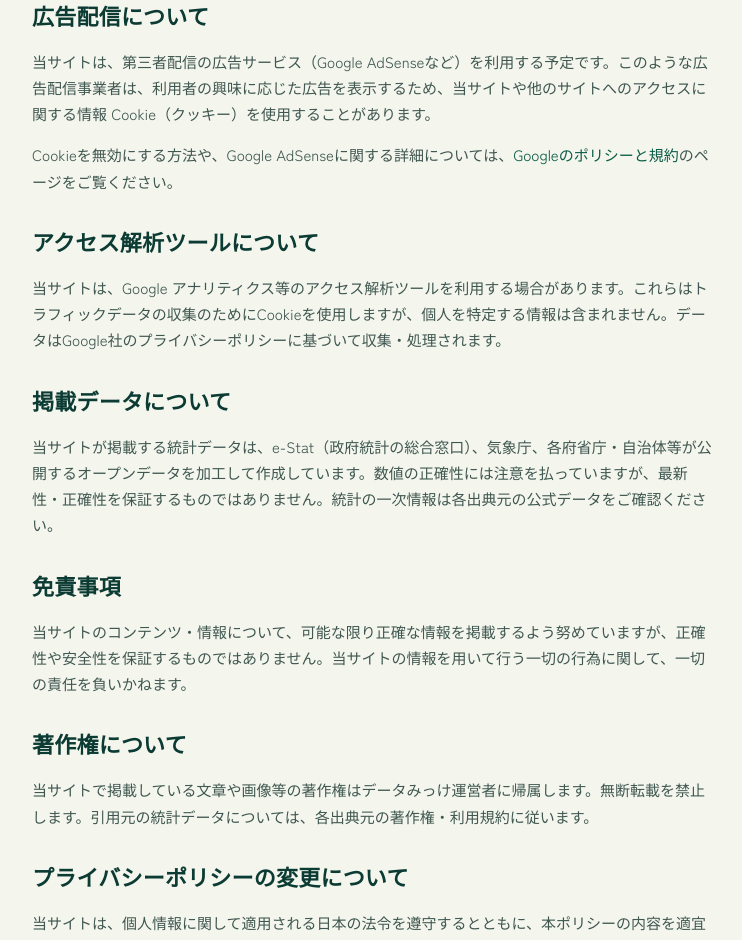
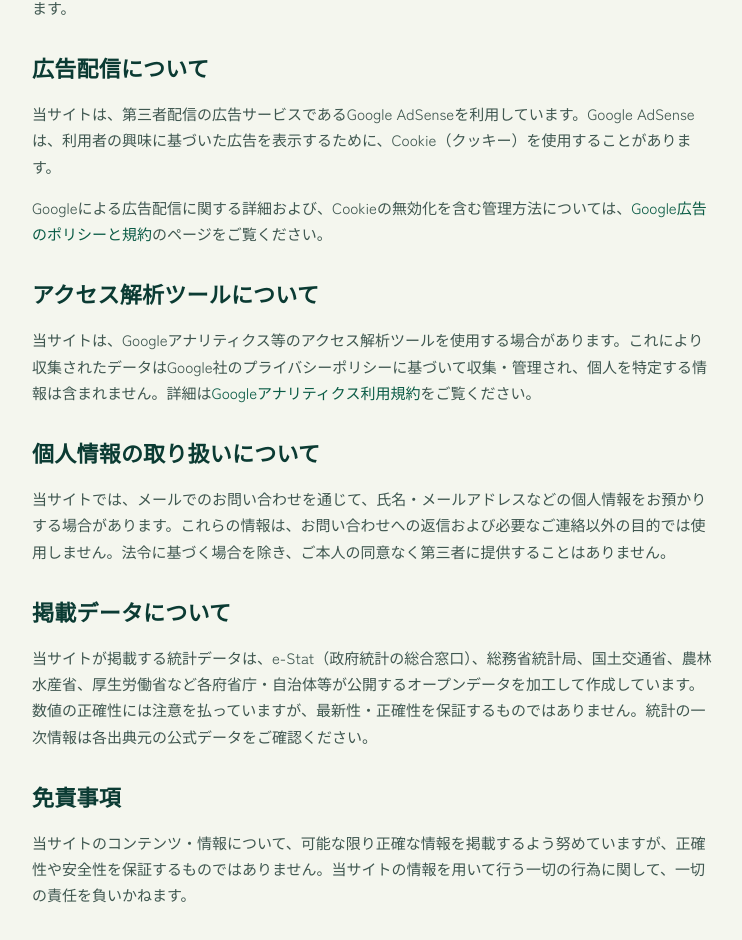
Before and after one commit to OW-beep/data-mikke, a Next.js app: page /privacy in a window 1280 px wide. Shown: the part 349-1289 px from the top of the page, without its empty margins (112-854 px from the left). Built offline with nearby package versions, Linux system fonts and the light colour scheme; no server answers; a web font is replaced by a local one.

Commit message:
データセット・機能を更新

```diff
--- a/app/privacy/page.tsx
+++ b/app/privacy/page.tsx
@@ -10,41 +10,51 @@ export default function PrivacyPage() {
     <div className="dm-doc">
       <p className="dm-eyebrow">Privacy Policy</p>
       <h1>プライバシーポリシー</h1>
-      <p className="dm-doc-updated">最終更新日: 2026年7月17日</p>
+      <p className="dm-doc-updated">最終更新日: 2026年7月30日</p>
 
       <p>
         {SITE.name}（以下「当サイト」）は、利用者のプライバシーを尊重し、個人情報の保護に努めます。
-        本ページでは、当サイトにおける情報の取り扱いについて説明します。
+        当サイトは、個人情報に関して適用される日本の法令を遵守するとともに、本ポリシーの内容を適宜見直し、その改善に努めます。本ページでは、当サイトにおける情報の取り扱いについて説明します。
       </p>
 
       <h2>広告配信について</h2>
       <p>
-        当サイトは、第三者配信の広告サービス（Google
-        AdSenseなど）を利用する予定です。このような広告配信事業者は、利用者の興味に応じた広告を表示するため、当サイトや他のサイトへのアクセスに関する情報
-        Cookie（クッキー）を使用することがあります。
+        当サイトは、第三者配信の広告サービスであるGoogle AdSenseを利用しています。Google
+        AdSenseは、利用者の興味に基づいた広告を表示するために、Cookie（クッキー）を使用することがあります。
       </p>
       <p>
-        Cookieを無効にする方法や、Google
-        AdSenseに関する詳細については、
+        Googleによる広告配信に関する詳細および、Cookieの無効化を含む管理方法については、
         <a
           href="https://policies.google.com/technologies/ads?hl=ja"
           target="_blank"
           rel="noopener noreferrer"
         >
-          Googleのポリシーと規約
+          Google広告のポリシーと規約
         </a>
         のページをご覧ください。
       </p>
 
       <h2>アクセス解析ツールについて</h2>
       <p>
-        当サイトは、Google
-        アナリティクス等のアクセス解析ツールを利用する場合があります。これらはトラフィックデータの収集のためにCookieを使用しますが、個人を特定する情報は含まれません。データはGoogle社のプライバシーポリシーに基づいて収集・処理されます。
+        当サイトは、Googleアナリティクス等のアクセス解析ツールを使用する場合があります。これにより収集されたデータはGoogle社のプライバシーポリシーに基づいて収集・管理され、個人を特定する情報は含まれません。詳細は
+        <a
+          href="https://marketingplatform.google.com/about/analytics/terms/jp/"
+          target="_blank"
+          rel="noopener noreferrer"
+        >
+          Googleアナリティクス利用規約
+        </a>
+        をご覧ください。
+      </p>
+
+      <h2>個人情報の取り扱いについて</h2>
+      <p>
+        当サイトでは、メールでのお問い合わせを通じて、氏名・メールアドレスなどの個人情報をお預かりする場合があります。これらの情報は、お問い合わせへの返信および必要なご連絡以外の目的では使用しません。法令に基づく場合を除き、ご本人の同意なく第三者に提供することはありません。
       </p>
 
       <h2>掲載データについて</h2>
       <p>
-        当サイトが掲載する統計データは、e-Stat（政府統計の総合窓口）、気象庁、各府省庁・自治体等が公開するオープンデータを加工して作成しています。数値の正確性には注意を払っていますが、最新性・正確性を保証するものではありません。統計の一次情報は各出典元の公式データをご確認ください。
+        当サイトが掲載する統計データは、e-Stat（政府統計の総合窓口）、総務省統計局、国土交通省、農林水産省、厚生労働省など各府省庁・自治体等が公開するオープンデータを加工して作成しています。数値の正確性には注意を払っていますが、最新性・正確性を保証するものではありません。統計の一次情報は各出典元の公式データをご確認ください。
       </p>
 
       <h2>免責事項</h2>
@@ -54,14 +64,12 @@ export default function PrivacyPage() {
 
       <h2>著作権について</h2>
       <p>
-        当サイトで掲載している文章や画像等の著作権は{SITE.operatorName}
-        に帰属します。無断転載を禁止します。引用元の統計データについては、各出典元の著作権・利用規約に従います。
+        当サイトで掲載している文章・図表・独自算出データ等の著作権は{SITE.operatorName}
+        に帰属します。著作権法で認められる引用の範囲を超える無断複製・転載を禁じます。引用元の統計データそのものについては、各出典元の著作権・利用規約に従います。
       </p>
 
       <h2>プライバシーポリシーの変更について</h2>
-      <p>
-        当サイトは、個人情報に関して適用される日本の法令を遵守するとともに、本ポリシーの内容を適宜見直しその改善に努めます。修正した場合は、本ページにて公表します。
-      </p>
+      <p>本ポリシーの内容を変更した場合は、本ページにて公表します。</p>
 
       <h2>お問い合わせ</h2>
       <p>
--- a/src/articles/hospital-per-capita-ranking.ts
+++ b/src/articles/hospital-per-capita-ranking.ts
@@ -7,7 +7,7 @@ export const hospitalPerCapitaRanking: Article = {
     "単純な病院数では大都市が上位を占めますが、人口10万人あたりで見直すと、ランキングの顔ぶれはまったく違うものになります。",
   publishedAt: "2026-06-21",
   relatedDataset: "hospitalPerCapita",
-  relatedArticles: ["hospital-count-reading-guide"],
+  relatedArticles: ["hospital-count-reading-guide", "doctor-count-west-high-east-low-mystery", "nurse-count-income-inverse-relationship"],
   body: [
     "以前の記事「病院数ランキングだけでは分からない、地域医療の実態」で、単純な病院数は人口規模に比例しやすく、地域医療の充実度を測るには人口で調整した指標を見る必要があると指摘しました。今回、その指摘を実際の指標として計算し、「人口10万人あたり病院数」というランキングを作りました。",
 
@@ -15,6 +15,8 @@ export const hospitalPerCapitaRanking: Article = {
 
     "この結果は「地方は医療が手薄で、都市は医療が充実している」という単純なイメージに、一つの反例を示しています。もちろん、病院数が多いことがそのまま医療の質の高さや利便性を意味するわけではありません。大都市の病院は高度医療に対応した大規模な施設が多く、地方は日常的な診療を担う中小規模の病院が数として多い、という施設の性格の違いも影響しています。単純な数の比較だけでなく、病床数や医師数、専門医療への対応状況なども合わせて見ることで、より実態に近い医療体制の姿が見えてきます。",
 
-    "当サイトでは、単純な病院数ランキングと、人口で調整したこのランキングの両方を掲載しています。同じ「病院数」というデータでも、どう計算するかによって見える景色がまったく変わるという一例として、両方を見比べてみてください。"
+    "興味深いのは、この上位入れ替えのパターンが、当サイトの看護師数データとも重なる部分がある点です。人口10万人あたり看護師数では高知県が全国トップ（1,114.78人）、鹿児島県・熊本県も上位に入っており、病院数を人口で調整したときに浮上する県と、かなり重なりが見られます。一方で、当サイトの人口10万人あたり医師数では、上位が徳島県・東京都・京都府という「西高東低」の別のパターンを示しており、必ずしも病院数の調整結果とは一致しません。同じ「医療が手厚い」という括りでも、病院という施設の数、医師の密度、看護師の密度は、それぞれ独立した分布を持っているということです。",
+
+    "当サイトでは、単純な病院数ランキングと、人口で調整したこのランキングの両方を掲載しています。同じ「病院数」というデータでも、どう計算するかによって見える景色がまったく変わるという一例として、両方を見比べてみてください。あわせて医師数・看護師数のダッシュボードも見ると、その地域の医療提供体制がどんな要素で成り立っているのか、より多角的に理解できます。"
   ]
 };
```
Also changed, not shown: app/contact/page.tsx (+11 -2 lines), src/articles/crime-rate-urban-rural-gap.ts (+8 -2 lines), src/articles/homeownership-rate-gap.ts (+8 -1 lines), src/articles/hospital-count-reading-guide.ts (+11 -2 lines), src/articles/income-ranking-caution.ts (+9 -2 lines), src/articles/manufacturing-per-capita-powerhouse.ts (+6 -2 lines), 1 other file (tests, documents, lock files or other folders).
